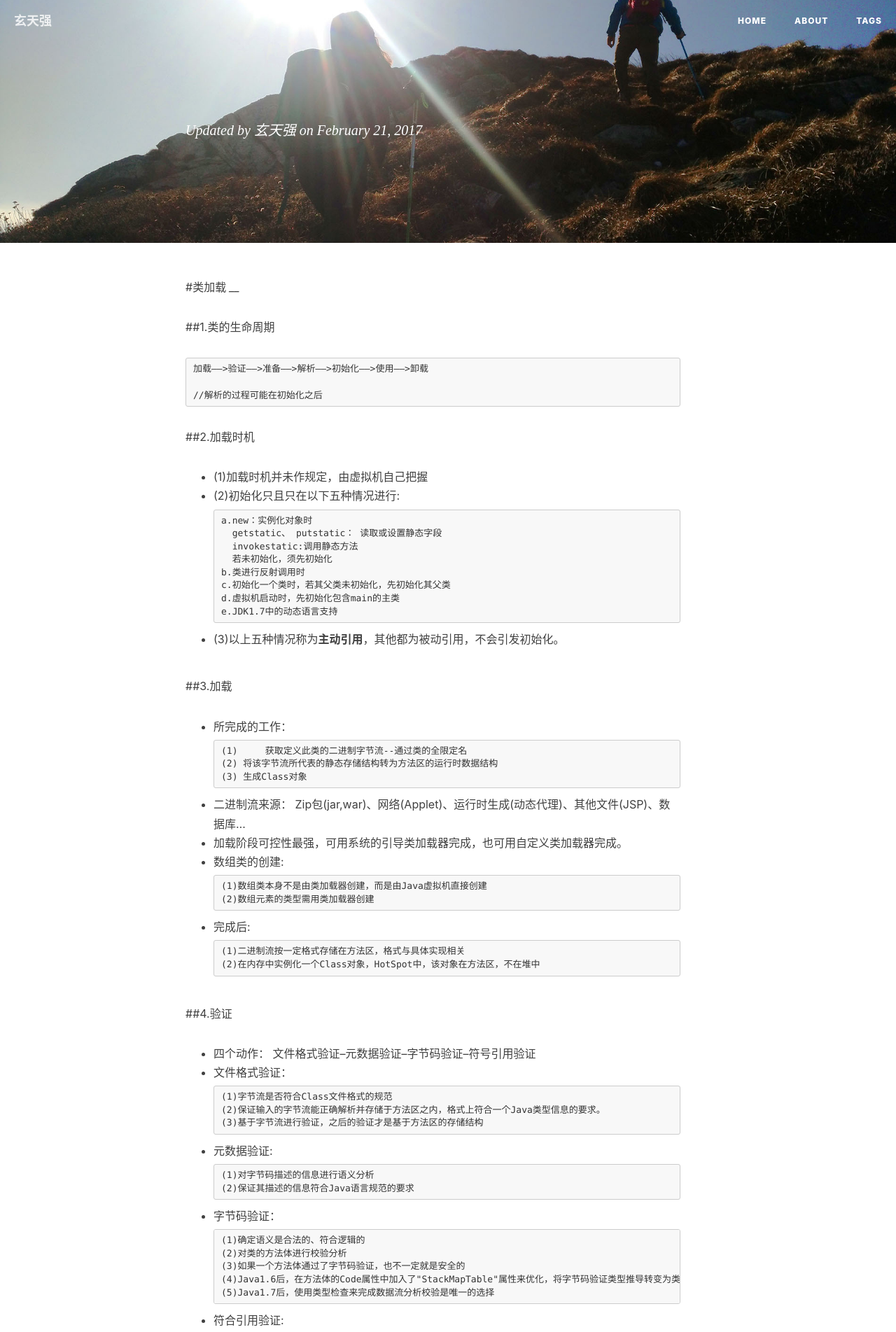
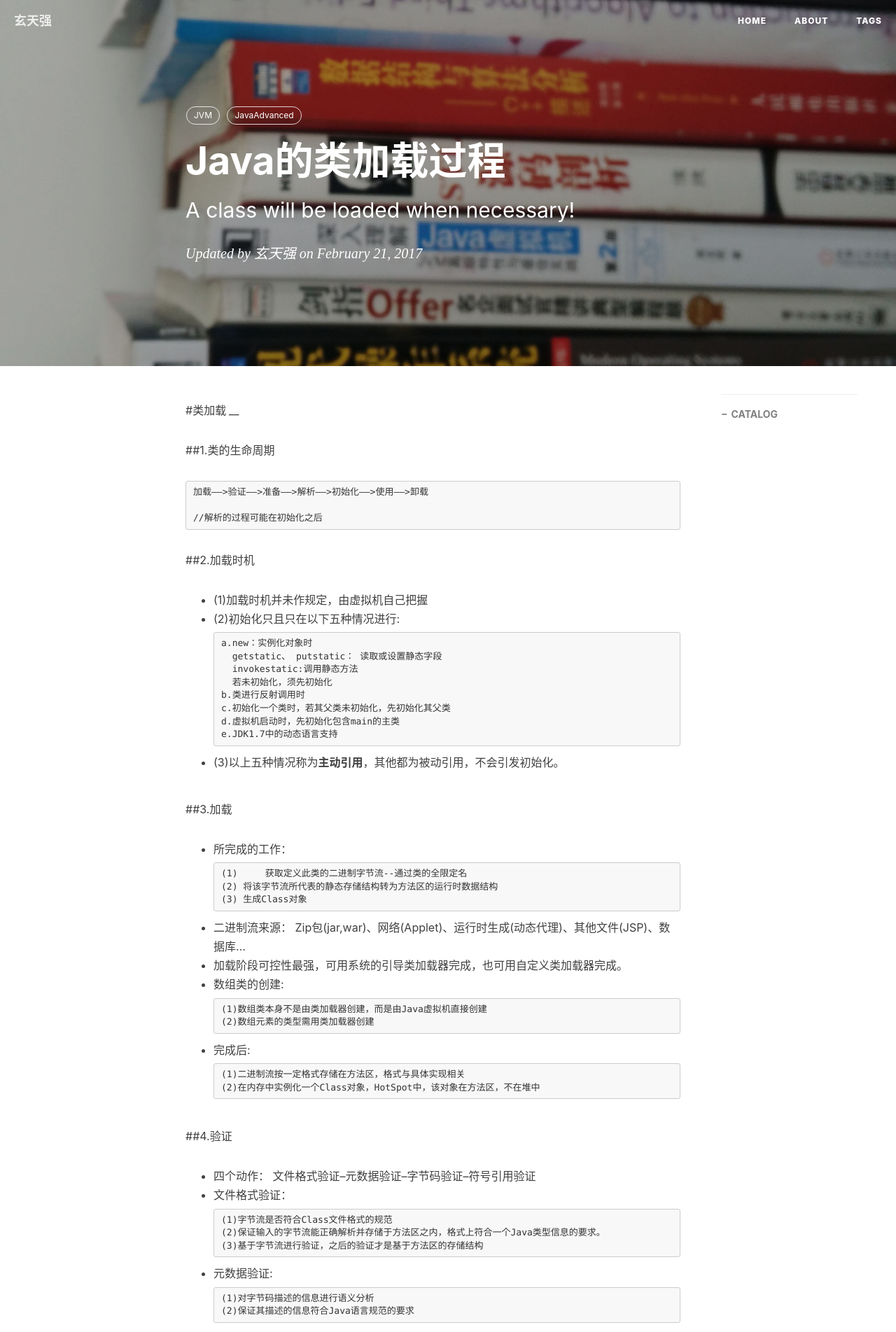
Before and after one commit to sophon250/sophon250.github.io, a Jekyll site: the page built from _posts/2017-02-21-jvm-classload-xtq.md, in a window 1280 px wide. Shown: the top 1903 px of the page at 70% size. Built offline with Jekyll 4.4.1, drawn with Linux system fonts in a browser that asks for light colours; nearby versions of some CDN libraries; our own code applies the rules of GitHub Pages for plain Markdown files; comment, search, counter and statistics services are not loaded.

Commit message:
try to fix bug again

```diff
--- a/_posts/2017-02-21-jvm-classload-xtq.md
+++ b/_posts/2017-02-21-jvm-classload-xtq.md
@@ -2,13 +2,13 @@
 layout: 	post
 title: 		"Java的类加载过程"
 subtitle:	"A class will be loaded when necessary!"
-date: 		2017-2-21 18:47:00
+date: 		2017-2-21 19:11:00
 author: 	"玄天强"
 header-img:	"img/classload-bg-xtq.jpg"
 catalog: true
 tags:
-	- Jvm
-	- Java Advanced
+    - JVM
+    - JavaAdvanced
 ---
 
 #类加载
```
